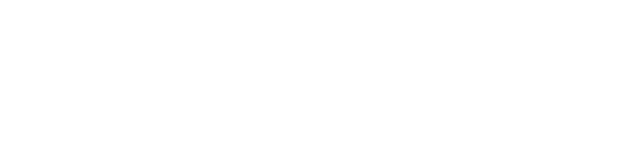
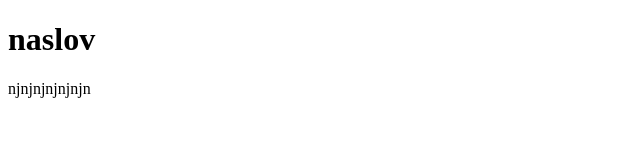
Before and after one commit to PetarCiverica1/-Izrada-web-stranice-pomo-u-CSS-frameworka-Bulma-, a plain HTML site: page index.html in a window 1280 px wide. Shown: the whole page, without its empty margins (0-640 px from the left). Drawn offline with Linux system fonts and the light colour scheme.

Commit message:
naslov test

```diff
--- a/index.html
+++ b/index.html
@@ -6,6 +6,7 @@
     <title>Document</title>
 </head>
 <body>
-
+    <h1>naslov</h1>
+    <p>njnjnjnjnjnjn</p>
 </body>
 </html>
```
